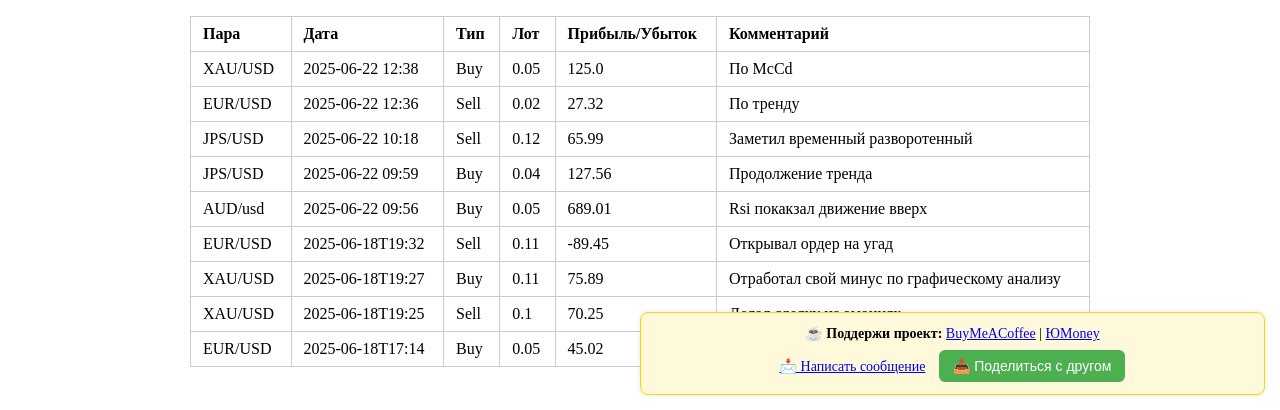
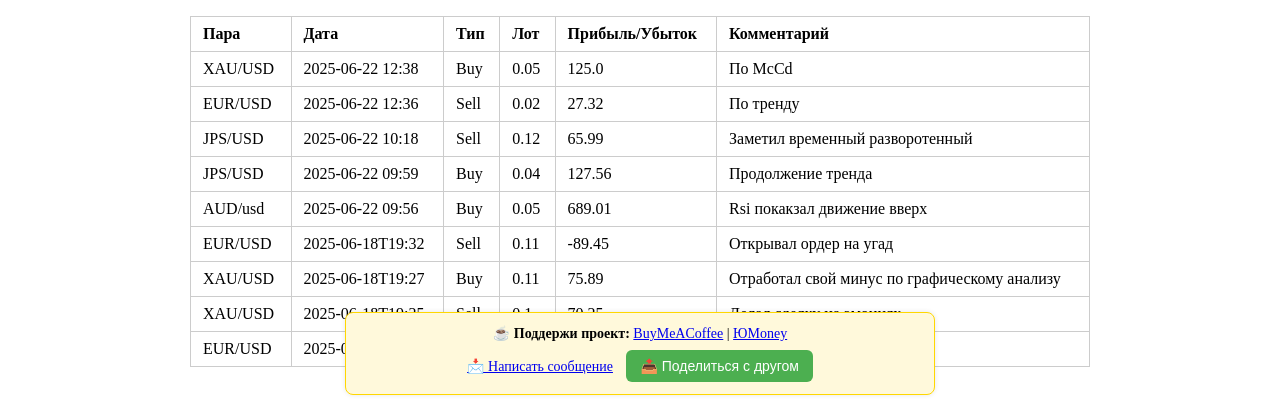
Before and after one commit to KakariA2/trader_diary, a Flask app: page / in a window 1280 px wide. Shown: the part 390-800 px from the top of the page. Run offline with Flask 3, Linux system fonts and the light colour scheme; data comes from the database, SQL or seed files in the repository.

Commit message:
Fix support-box center alignment on desktop

```diff
--- a/static/style.css
+++ b/static/style.css
@@ -8,7 +8,8 @@
 .support-box {
   position: fixed;
   bottom: 15px;
-  right: 15px;
+  right: 50px;
+  transform: translateX(-50%);
   background-color: #fff9db;
   border: 1px solid #ffd700;
   border-radius: 8px;
@@ -132,7 +133,8 @@ input, select, button {
     right: 10px;
     bottom: 10px;
     max-width: calc(100% - 20px);
-    transform: none;
+  transform: none;
+    /*  transform: translateX(-50%); */
     white-space: normal;
   }
 
```
